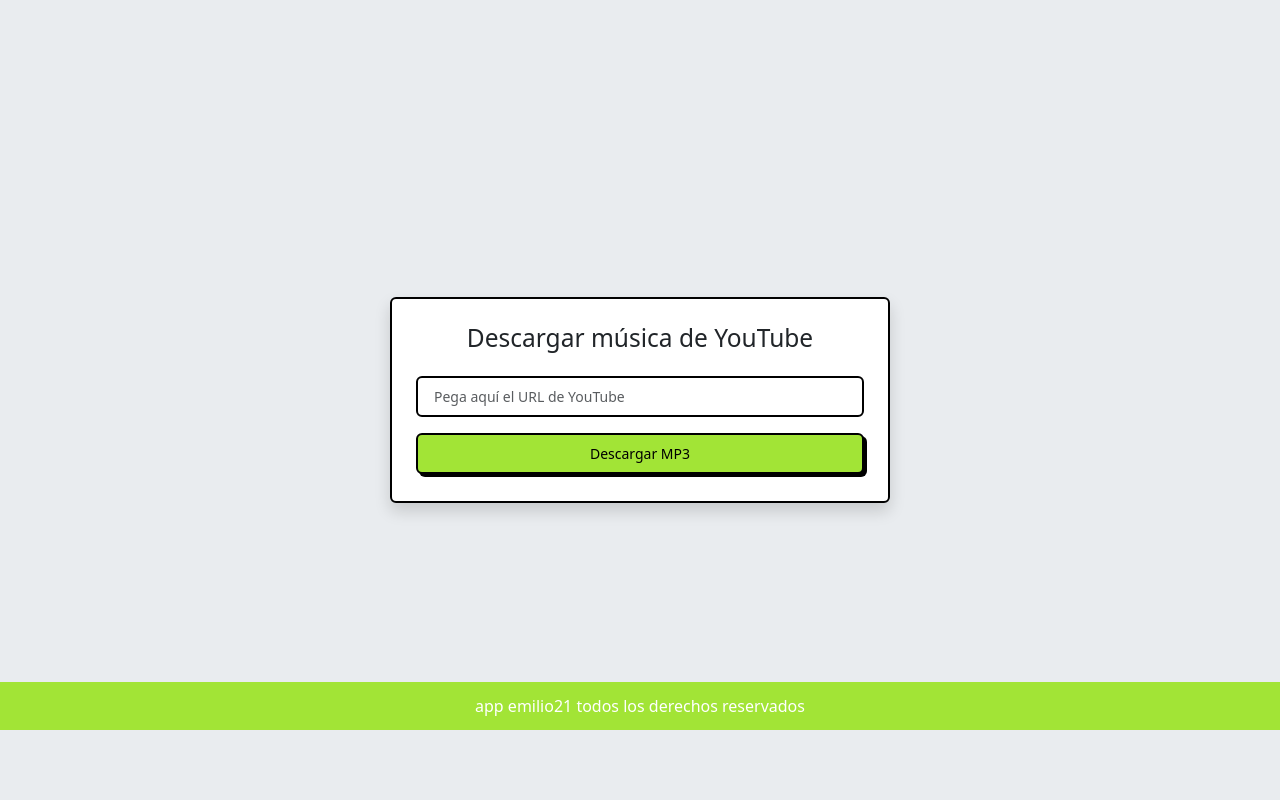
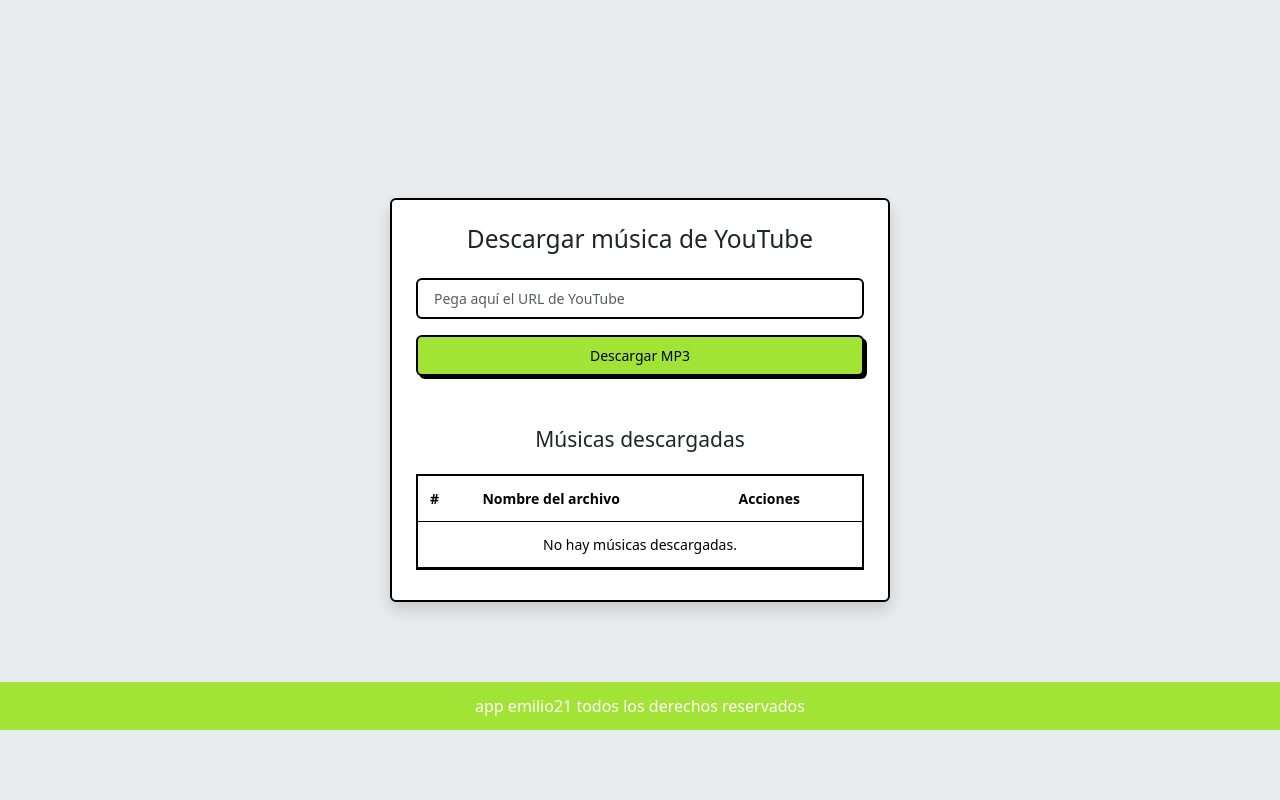
Before and after one commit to Groe21/api-youtube, a Flask app: page / in a window 1280 px wide. Shown: the part 70-870 px from the top of the page. Run offline with Flask 3, Linux system fonts and the light colour scheme; some libraries are stand-ins or nearby versions.

Commit message:
checando

```diff
--- a/src/templates/index.html
+++ b/src/templates/index.html
@@ -60,6 +60,60 @@
                     {% if message and "Descarga completada" in message %}
                     <button id="reset-btn" class="btn btn-success w-100 mt-3" onclick="window.location.href='/'">Descargar otra</button>
                     {% endif %}
+                    <!-- ...formulario de descarga... -->
+
+                    <h4 class="mt-5 mb-3 text-center">Músicas descargadas</h4>
+                    <div class="table-responsive">
+                        <table id="musicas-table" class="table table-striped">
+                            <thead>
+                                <tr>
+                                    <th>#</th>
+                                    <th>Nombre del archivo</th>
+                                    <th>Acciones</th>
+                                </tr>
+                            </thead>
+                            <tbody>
+                                {% for musica in musicas %}
+                                <tr>
+                                    <td>{{ loop.index }}</td>
+                                    <td>{{ musica }}</td>
+                                    <td>
+                                        <a href="{{ url_for('routes.serve_download', filename=musica) }}" class="btn btn-success btn-sm" download>Descargar</a>
+                                        <form action="{{ url_for('routes.eliminar_musica', filename=musica) }}" method="post" style="display:inline;">
+                                            <button type="submit" class="btn btn-danger btn-sm" onclick="return confirm('¿Seguro que deseas eliminar esta música?');">Eliminar</button>
+                                        </form>
+                                    </td>
+                                </tr>
+                                {% else %}
+                                <tr>
+                                    <td colspan="3" class="text-center">No hay músicas descargadas.</td>
+                                </tr>
+                                {% endfor %}
+                            </tbody>
+                        </table>
+                    </div>
+                    <link rel="stylesheet" href="https://cdn.datatables.net/1.13.6/css/dataTables.bootstrap5.min.css">
+                    <script src="https://code.jquery.com/jquery-3.7.1.min.js"></script>
+                    <script src="https://cdn.datatables.net/1.13.6/js/jquery.dataTables.min.js"></script>
+                    <script src="https://cdn.datatables.net/1.13.6/js/dataTables.bootstrap5.min.js"></script>
+                    <script>
+                        $(document).ready(function () {
+                            $('#musicas-table').DataTable({
+                                "pageLength": 5,
+                                "lengthChange": false,
+                                "language": {
+                                    "search": "Buscar:",
+                                    "paginate": {
+                                        "next": "Siguiente",
+                                        "previous": "Anterior"
+                                    },
+                                    "info": "Mostrando _START_ a _END_ de _TOTAL_ músicas",
+                                    "infoEmpty": "No hay músicas para mostrar",
+                                    "zeroRecords": "No se encontraron resultados"
+                                }
+                            });
+                        });
+                    </script>
                 </div>
             </div>
         </div>
```
Also changed, not shown: 1 other file.
